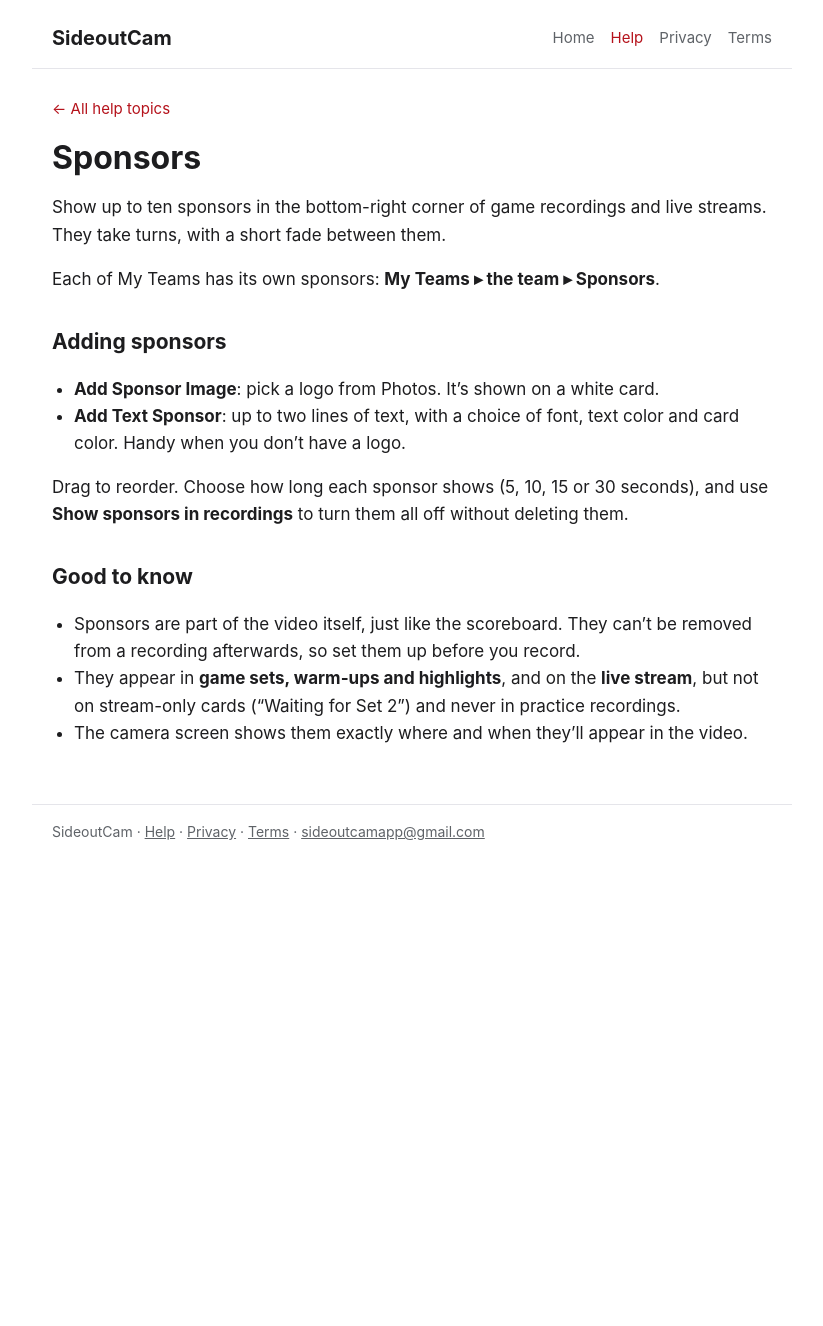
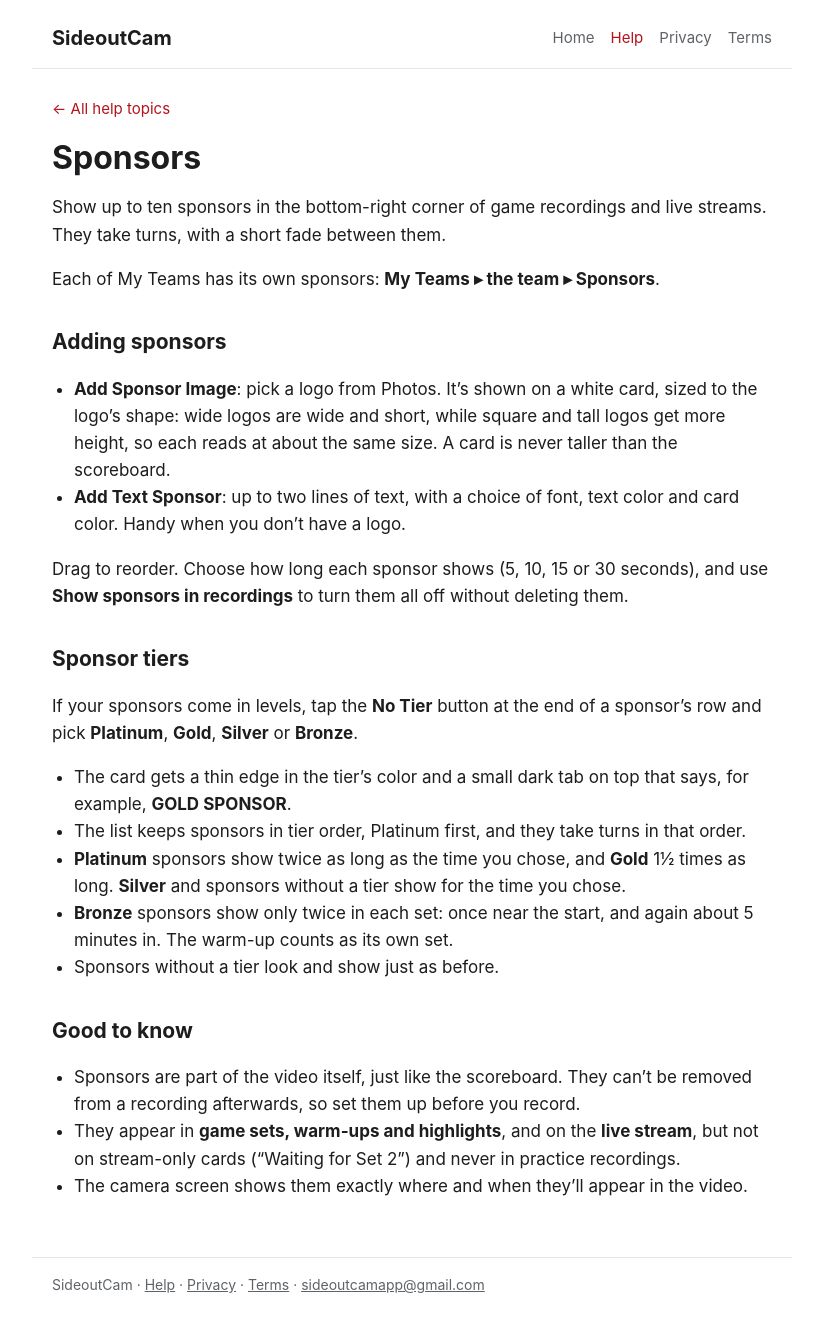
Before and after one commit to johncraigcole/sideout-site, a Jekyll site: the page built from help/10-Sponsors.md, in a window 1280 px wide. Shown: the whole page, without its empty margins (228-1051 px from the left). Built offline with Jekyll 4.4.1, drawn with Linux system fonts in a browser that asks for light colours; before the commit the page ends 900 px from its top, so only the background shows below that.

Commit message:
Publish site and help pages (2026-10-20)

```diff
--- a/help/10-Sponsors.md
+++ b/help/10-Sponsors.md
@@ -11,10 +11,20 @@
 
 ## Adding sponsors
 
-- **Add Sponsor Image**: pick a logo from Photos. It's shown on a white card.
+- **Add Sponsor Image**: pick a logo from Photos. It's shown on a white card, sized to the logo's shape: wide logos are wide and short, while square and tall logos get more height, so each reads at about the same size. A card is never taller than the scoreboard.
 - **Add Text Sponsor**: up to two lines of text, with a choice of font, text color and card color. Handy when you don't have a logo.
 
 Drag to reorder. Choose how long each sponsor shows (5, 10, 15 or 30 seconds), and use **Show sponsors in recordings** to turn them all off without deleting them.
+
+## Sponsor tiers
+
+If your sponsors come in levels, tap the **No Tier** button at the end of a sponsor's row and pick **Platinum**, **Gold**, **Silver** or **Bronze**.
+
+- The card gets a thin edge in the tier's color and a small dark tab on top that says, for example, **GOLD SPONSOR**.
+- The list keeps sponsors in tier order, Platinum first, and they take turns in that order.
+- **Platinum** sponsors show twice as long as the time you chose, and **Gold** 1½ times as long. **Silver** and sponsors without a tier show for the time you chose.
+- **Bronze** sponsors show only twice in each set: once near the start, and again about 5 minutes in. The warm-up counts as its own set.
+- Sponsors without a tier look and show just as before.
 
 ## Good to know
 
```
